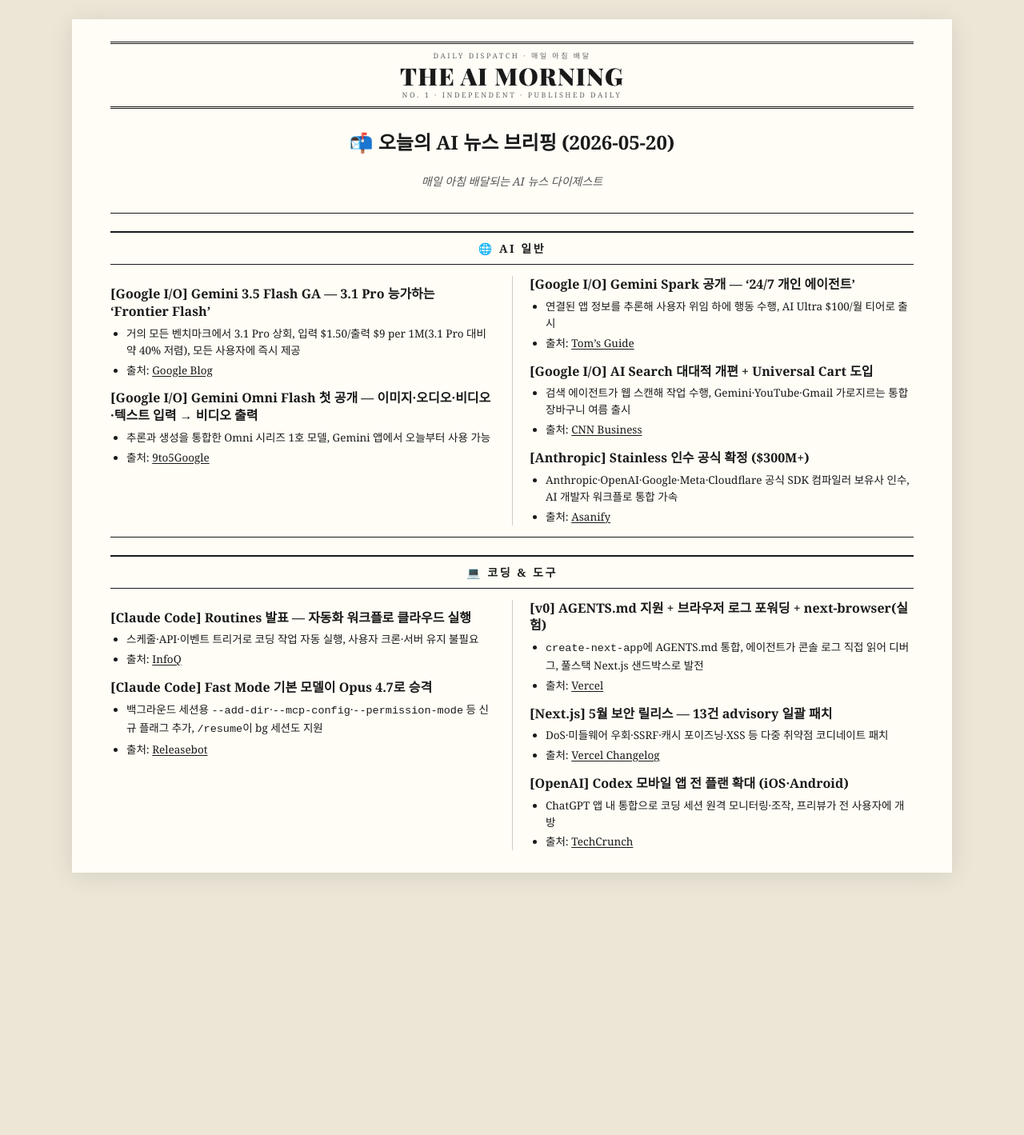
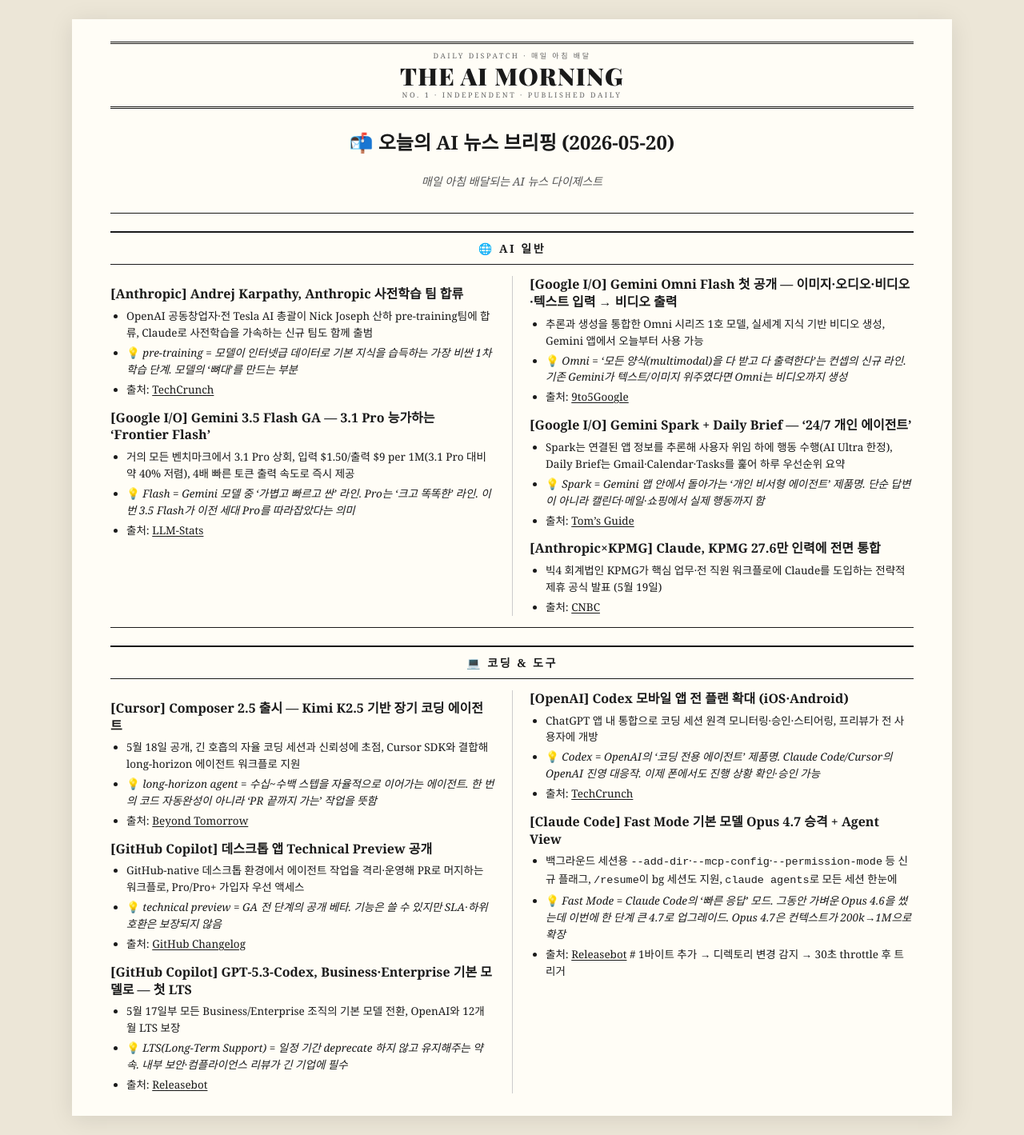
Before and after one commit to kimjans/daily-news, a Jekyll site: the page built from index.md, in a window 1280 px wide. Shown: the whole page at 80% size. Built offline with Jekyll 4.4.1, drawn with Linux system fonts in a browser that asks for light colours; before the commit the page ends 1115 px from its top, so only the background shows below that.

Commit message:
auto: 2026-05-20 22:37:24

```diff
--- a/index.md
+++ b/index.md
@@ -11,46 +11,56 @@ title: The AI Morning
 
 ## 🌐 AI 일반
 
+### **[Anthropic]** Andrej Karpathy, Anthropic 사전학습 팀 합류
+- OpenAI 공동창업자·전 Tesla AI 총괄이 Nick Joseph 산하 pre-training팀에 합류, Claude로 사전학습을 가속하는 신규 팀도 함께 출범
+- 💡 *pre-training = 모델이 인터넷급 데이터로 기본 지식을 습득하는 가장 비싼 1차 학습 단계. 모델의 '뼈대'를 만드는 부분*
+- 출처: [TechCrunch](https://techcrunch.com/2026/05/19/openai-co-founder-andrej-karpathy-joins-anthropics-pre-training-team/)
+
 ### **[Google I/O]** Gemini 3.5 Flash GA — 3.1 Pro 능가하는 'Frontier Flash'
-- 거의 모든 벤치마크에서 3.1 Pro 상회, 입력 $1.50/출력 $9 per 1M(3.1 Pro 대비 약 40% 저렴), 모든 사용자에 즉시 제공
-- 출처: [Google Blog](https://blog.google/innovation-and-ai/models-and-research/gemini-models/gemini-3-5/)
+- 거의 모든 벤치마크에서 3.1 Pro 상회, 입력 $1.50/출력 $9 per 1M(3.1 Pro 대비 약 40% 저렴), 4배 빠른 토큰 출력 속도로 즉시 제공
+- 💡 *Flash = Gemini 모델 중 '가볍고 빠르고 싼' 라인. Pro는 '크고 똑똑한' 라인. 이번 3.5 Flash가 이전 세대 Pro를 따라잡았다는 의미*
+- 출처: [LLM-Stats](https://llm-stats.com/ai-news)
 
 ### **[Google I/O]** Gemini Omni Flash 첫 공개 — 이미지·오디오·비디오·텍스트 입력 → 비디오 출력
-- 추론과 생성을 통합한 Omni 시리즈 1호 모델, Gemini 앱에서 오늘부터 사용 가능
+- 추론과 생성을 통합한 Omni 시리즈 1호 모델, 실세계 지식 기반 비디오 생성, Gemini 앱에서 오늘부터 사용 가능
+- 💡 *Omni = '모든 양식(multimodal)을 다 받고 다 출력한다'는 컨셉의 신규 라인. 기존 Gemini가 텍스트/이미지 위주였다면 Omni는 비디오까지 생성*
 - 출처: [9to5Google](https://9to5google.com/2026/05/19/google-io-2026-news/)
 
-### **[Google I/O]** Gemini Spark 공개 — '24/7 개인 에이전트'
-- 연결된 앱 정보를 추론해 사용자 위임 하에 행동 수행, AI Ultra $100/월 티어로 출시
+### **[Google I/O]** Gemini Spark + Daily Brief — '24/7 개인 에이전트'
+- Spark는 연결된 앱 정보를 추론해 사용자 위임 하에 행동 수행(AI Ultra 한정), Daily Brief는 Gmail·Calendar·Tasks를 훑어 하루 우선순위 요약
+- 💡 *Spark = Gemini 앱 안에서 돌아가는 '개인 비서형 에이전트' 제품명. 단순 답변이 아니라 캘린더·메일·쇼핑에서 실제 행동까지 함*
 - 출처: [Tom's Guide](https://www.tomsguide.com/news/live/google-io-2026-live-news-updates)
 
-### **[Google I/O]** AI Search 대대적 개편 + Universal Cart 도입
-- 검색 에이전트가 웹 스캔해 작업 수행, Gemini·YouTube·Gmail 가로지르는 통합 장바구니 여름 출시
-- 출처: [CNN Business](https://www.cnn.com/2026/05/19/tech/google-search-bar-updates-2026)
-
-### **[Anthropic]** Stainless 인수 공식 확정 ($300M+)
-- Anthropic·OpenAI·Google·Meta·Cloudflare 공식 SDK 컴파일러 보유사 인수, AI 개발자 워크플로 통합 가속
-- 출처: [Asanify](https://asanify.com/blog/news/ai-sdk-consolidation-may-19-2026/)
+### **[Anthropic×KPMG]** Claude, KPMG 27.6만 인력에 전면 통합
+- 빅4 회계법인 KPMG가 핵심 업무·전 직원 워크플로에 Claude를 도입하는 전략적 제휴 공식 발표 (5월 19일)
+- 출처: [CNBC](https://www.cnbc.com/2026/05/19/google-ai-ultra-gemini-spark-omni.html)
 
 ---
 
 ## 💻 코딩 & 도구
 
-### **[Claude Code]** Routines 발표 — 자동화 워크플로 클라우드 실행
-- 스케줄·API·이벤트 트리거로 코딩 작업 자동 실행, 사용자 크론·서버 유지 불필요
-- 출처: [InfoQ](https://www.infoq.com/news/2026/05/anthropic-routines-claude/)
+### **[Cursor]** Composer 2.5 출시 — Kimi K2.5 기반 장기 코딩 에이전트
+- 5월 18일 공개, 긴 호흡의 자율 코딩 세션과 신뢰성에 초점, Cursor SDK와 결합해 long-horizon 에이전트 워크플로 지원
+- 💡 *long-horizon agent = 수십~수백 스텝을 자율적으로 이어가는 에이전트. 한 번의 코드 자동완성이 아니라 'PR 끝까지 가는' 작업을 뜻함*
+- 출처: [Beyond Tomorrow](https://beyondtmrw.org/article/cursor-composer-25-release-pricing-benchmarks-2026)
 
-### **[Claude Code]** Fast Mode 기본 모델이 Opus 4.7로 승격
-- 백그라운드 세션용 `--add-dir`·`--mcp-config`·`--permission-mode` 등 신규 플래그 추가, `/resume`이 bg 세션도 지원
-- 출처: [Releasebot](https://releasebot.io/updates/anthropic/claude-code)
+### **[GitHub Copilot]** 데스크톱 앱 Technical Preview 공개
+- GitHub-native 데스크톱 환경에서 에이전트 작업을 격리·운영해 PR로 머지하는 워크플로, Pro/Pro+ 가입자 우선 액세스
+- 💡 *technical preview = GA 전 단계의 공개 베타. 기능은 쓸 수 있지만 SLA·하위호환은 보장되지 않음*
+- 출처: [GitHub Changelog](https://github.blog/changelog/2026-05-14-github-copilot-app-is-now-available-in-technical-preview/)
 
-### **[v0]** AGENTS.md 지원 + 브라우저 로그 포워딩 + next-browser(실험)
-- `create-next-app`에 AGENTS.md 통합, 에이전트가 콘솔 로그 직접 읽어 디버그, 풀스택 Next.js 샌드박스로 발전
-- 출처: [Vercel](https://vercel.com/blog/introducing-the-new-v0)
-
-### **[Next.js]** 5월 보안 릴리스 — 13건 advisory 일괄 패치
-- DoS·미들웨어 우회·SSRF·캐시 포이즈닝·XSS 등 다중 취약점 코디네이트 패치
-- 출처: [Vercel Changelog](https://vercel.com/changelog/next-js-may-2026-security-release)
+### **[GitHub Copilot]** GPT-5.3-Codex, Business·Enterprise 기본 모델로 — 첫 LTS
+- 5월 17일부 모든 Business/Enterprise 조직의 기본 모델 전환, OpenAI와 12개월 LTS 보장
+- 💡 *LTS(Long-Term Support) = 일정 기간 deprecate 하지 않고 유지해주는 약속. 내부 보안·컴플라이언스 리뷰가 긴 기업에 필수*
+- 출처: [Releasebot](https://releasebot.io/updates/github)
 
 ### **[OpenAI]** Codex 모바일 앱 전 플랜 확대 (iOS·Android)
-- ChatGPT 앱 내 통합으로 코딩 세션 원격 모니터링·조작, 프리뷰가 전 사용자에 개방
+- ChatGPT 앱 내 통합으로 코딩 세션 원격 모니터링·승인·스티어링, 프리뷰가 전 사용자에 개방
+- 💡 *Codex = OpenAI의 '코딩 전용 에이전트' 제품명. Claude Code/Cursor의 OpenAI 진영 대응작. 이제 폰에서도 진행 상황 확인·승인 가능*
 - 출처: [TechCrunch](https://techcrunch.com/2026/05/14/openai-says-codex-is-coming-to-your-phone/)
+
+### **[Claude Code]** Fast Mode 기본 모델 Opus 4.7 승격 + Agent View
+- 백그라운드 세션용 `--add-dir`·`--mcp-config`·`--permission-mode` 등 신규 플래그, `/resume`이 bg 세션도 지원, `claude agents`로 모든 세션 한눈에
+- 💡 *Fast Mode = Claude Code의 '빠른 응답' 모드. 그동안 가벼운 Opus 4.6을 썼는데 이번에 한 단계 큰 4.7로 업그레이드. Opus 4.7은 컨텍스트가 200k→1M으로 확장*
+- 출처: [Releasebot](https://releasebot.io/updates/anthropic/claude-code)
+ # 1바이트 추가 → 디렉토리 변경 감지 → 30초 throttle 후 트리거
```
Also changed, not shown: 2 other files.
